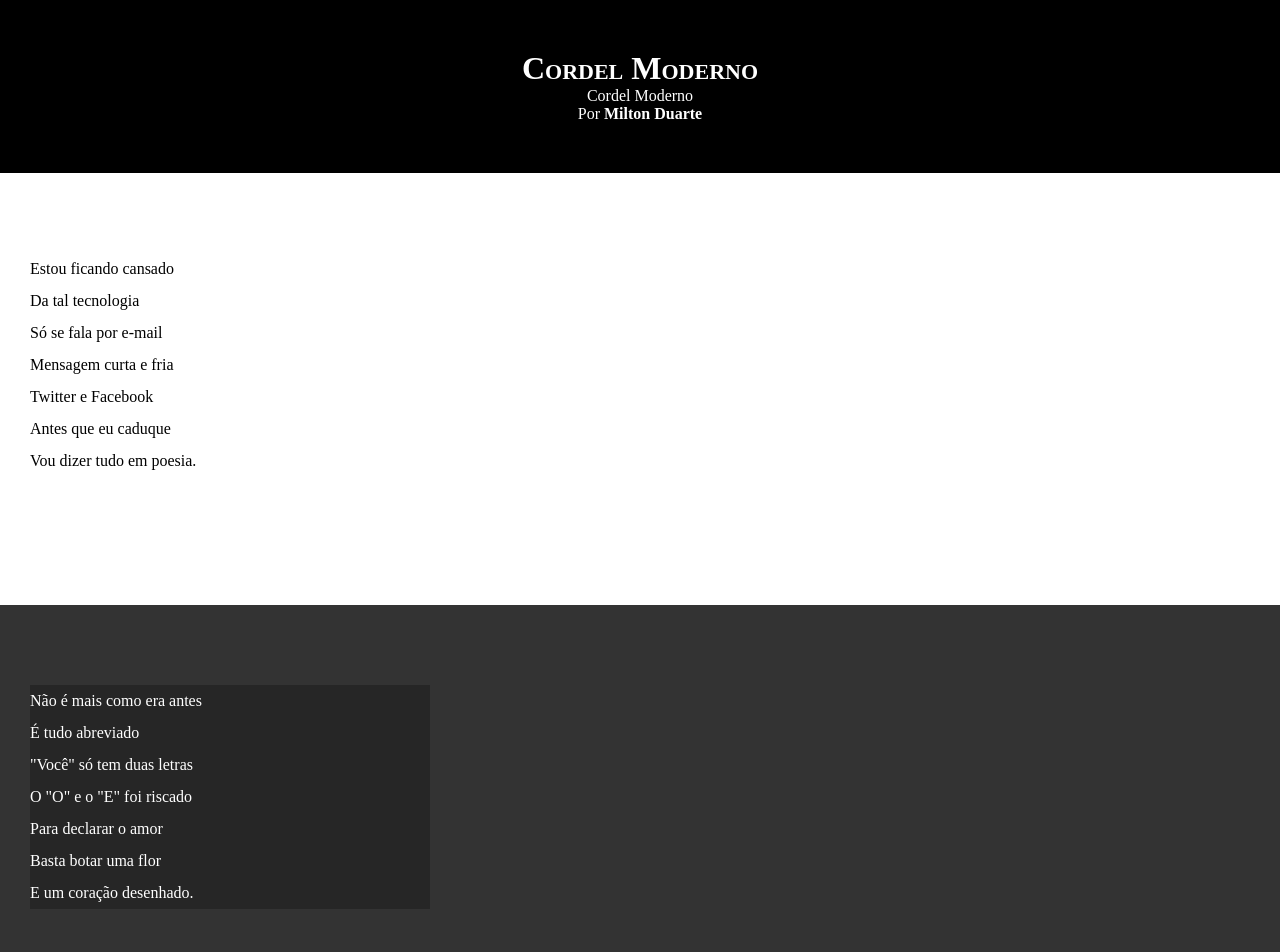
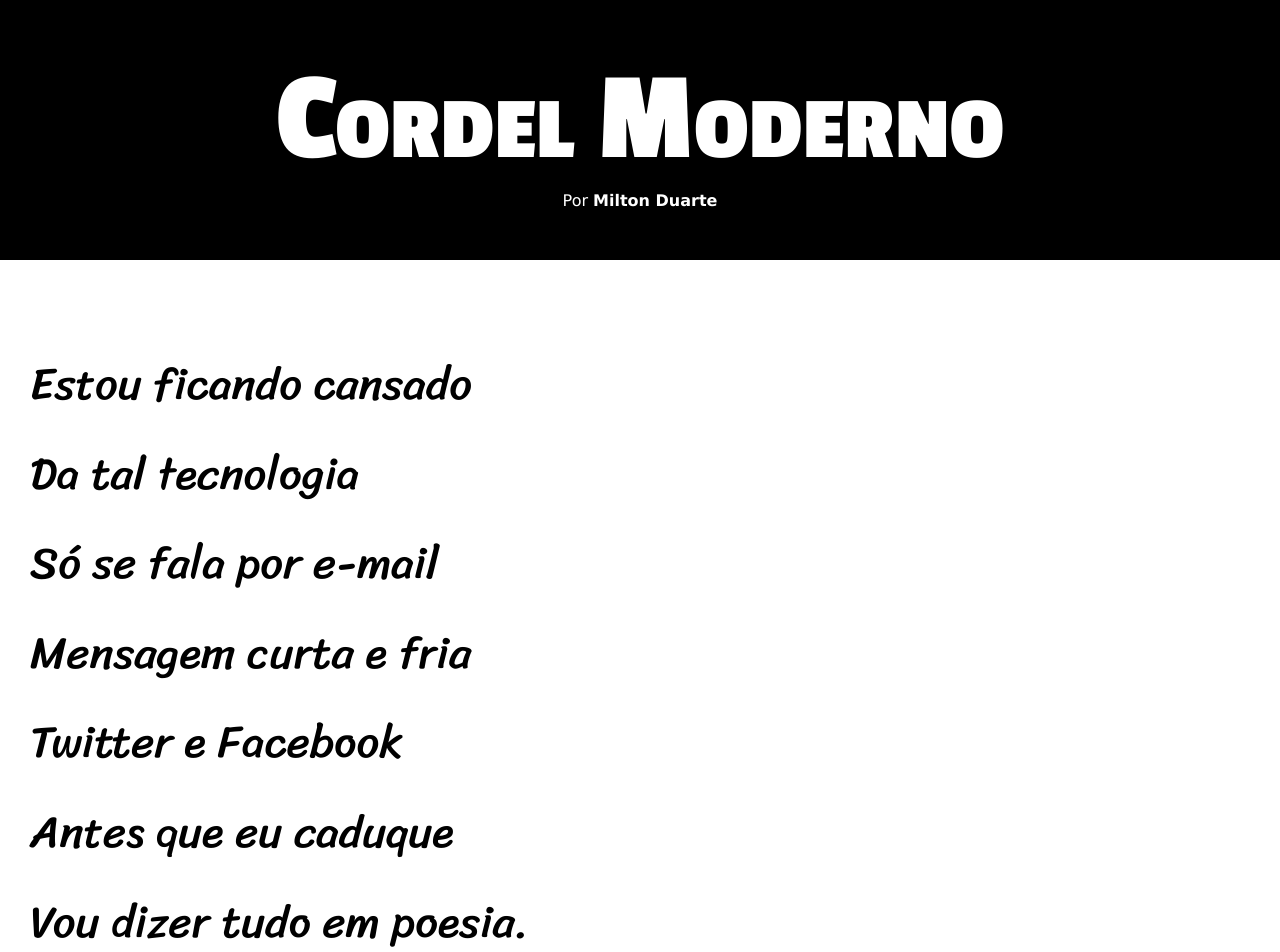
Before and after one commit to lucashenriqueoli/html-css, a plain HTML site: page desafios/d012/index.html in a window 1280 px wide. Shown: the top 952 px of the page. Drawn offline with Linux system fonts and the light colour scheme.

Commit message:
atualização de estilos d12

```diff
--- a/desafios/d012/estilo/style.css
+++ b/desafios/d012/estilo/style.css
@@ -1,13 +1,24 @@
 @charset "UTF-8";
+
+@import url('https://fonts.googleapis.com/css2?family=Passion+One:wght@400;700;900&display=swap');
+
+@import url('https://fonts.googleapis.com/css2?family=Sriracha&display=swap');
+:root {
+    --font1: Verdana, Geneva, Tahoma, sans-serif;
+    --font2: 'Passion One', cursive;
+    --font3: 'Sriracha', cursive;
+}
 
 * {
     margin: 0px;
     padding: 0px;
+    font-size: 1em;
 }
 
 html, body {
     min-height: 100%;
     background-color: darkgray;
+    font-family: var(--font1);
 }
 
 header {
@@ -19,6 +30,8 @@ header {
 header > h1 {
     padding-top: 50px;
     font-variant: small-caps;
+    font-family: var(--font2);
+    font-size: 10vw;
 }
 
 header > p {
@@ -40,6 +53,8 @@ section {
     padding-bottom: 10%;
     line-height: 2em;
     padding-left: 30px;
+    font-family: var(--font3);
+    font-size: 3.5vw;
 }
 
 section.normal {
@@ -53,7 +68,8 @@ section.imagem {
 }
 
 section.imagem > p {
-    width: 400px;
+    display: inline-block;
+    padding: 5px;
     background-color: rgba(0, 0, 0, 0.253);
 }
 
--- a/desafios/d012/index.html
+++ b/desafios/d012/index.html
@@ -9,7 +9,6 @@
 <body>
     <header>
         <h1>Cordel Moderno</h1>
-        Cordel Moderno
         <p>
         Por <a href="https://www.recantodasletras.com.br/poesias/3186743" target="_blank">Milton Duarte</a>
         </p>
```
